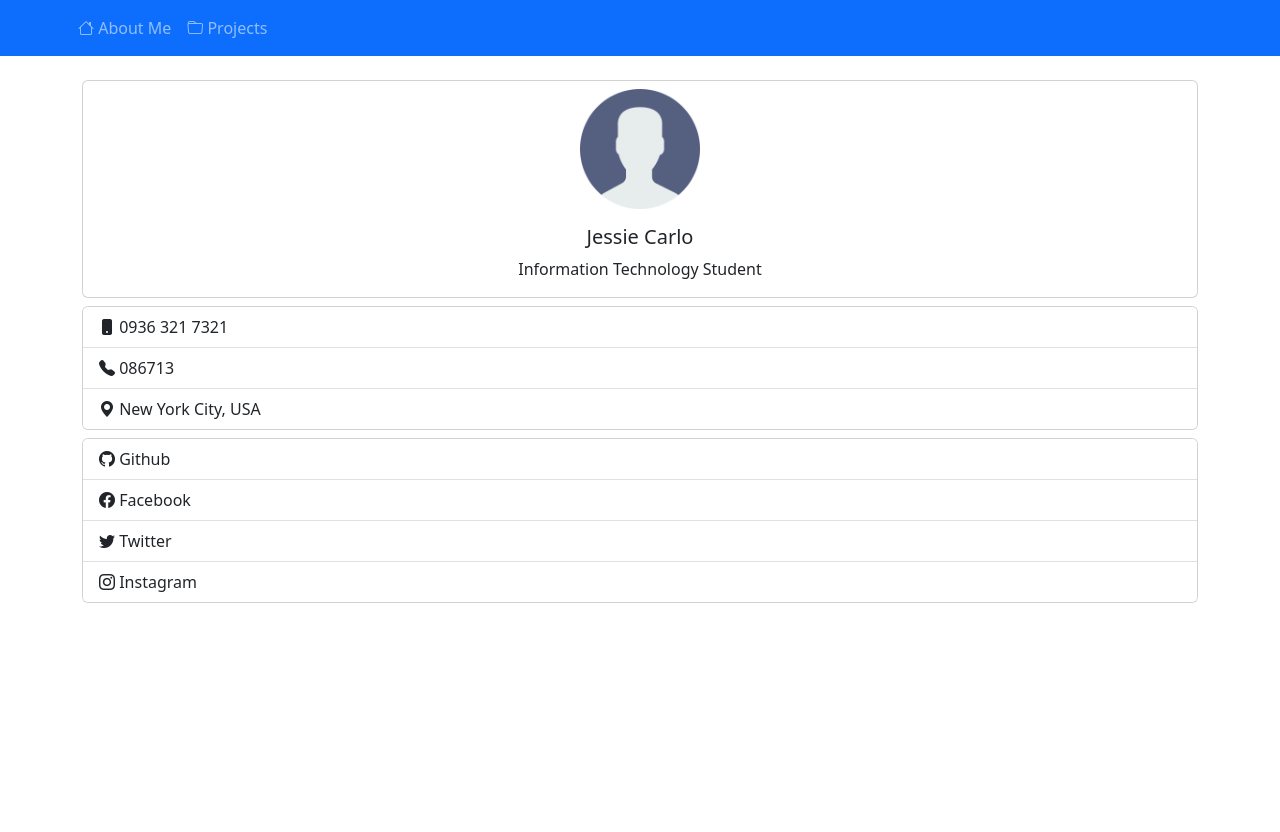
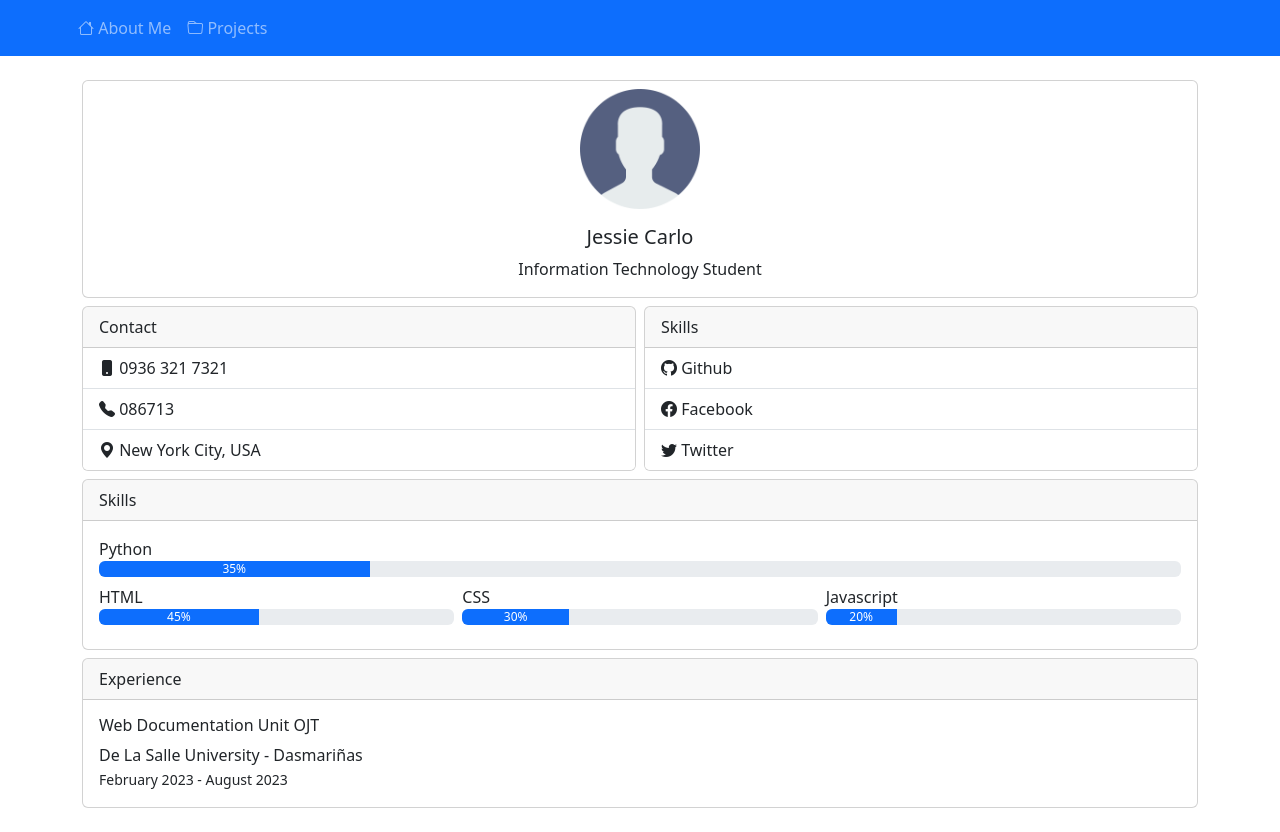
Before and after one commit to jessiecarlo/jessiecarlo.github.io, a plain HTML site: page index.html in a window 1280 px wide. Before the commit the page ends 800 px from the top, so only its background shows below. Drawn offline with nearby package versions, Linux system fonts and the light colour scheme.

Commit message:
about me done

```diff
--- a/index.html
+++ b/index.html
@@ -24,7 +24,7 @@
                             <a href="index.html" class="bi bi-house nav-link"> About Me</a>
                         </li>
                         <li class="nav-item">
-                            <a href="#" class="bi bi-folder nav-link"> Projects</a>
+                            <a href="projects.html" class="bi bi-folder nav-link"> Projects</a>
                         </li>
                     </ul>
                 </div>
@@ -39,7 +39,6 @@
 
     <div class="container my-4">
 
-        <!-- row 1 -->
         <div class="row justify-content-center mb-2">
 
             <div class="col-md">
@@ -55,14 +54,30 @@
 
         </div>
 
-        <div class="row justify-content-center mb-2">
+        <div class="row justify-content-center mb-2 g-2">
 
             <div class="col-md">
                 <div class="card">
+                    <div class="card-header">
+                        Contact
+                    </div>
                     <ul class="list-group list-group-flush">
                         <li class="list-group-item"><i class="bi bi-phone-fill"></i> 0936 321 7321</li>
                         <li class="list-group-item"><i class="bi bi-telephone-fill"></i> 086713</li>
                         <li class="list-group-item"><i class="bi bi-geo-alt-fill"></i> New York City, USA</li>
+                    </ul>
+                </div>
+            </div>
+
+            <div class="col-md">
+                <div class="card">
+                    <div class="card-header">
+                        Skills
+                    </div>
+                    <ul class="list-group list-group-flush">
+                        <li class="list-group-item"><i class="bi bi-github"></i> Github</li>
+                        <li class="list-group-item"><i class="bi bi-facebook"></i> Facebook</li>
+                        <li class="list-group-item"><i class="bi bi-twitter"></i> Twitter</li>
                     </ul>
                 </div>
             </div>
@@ -73,13 +88,73 @@
 
             <div class="col-md">
                 <div class="card">
-                    <ul class="list-group list-group-flush">
-                        <li class="list-group-item"><i class="bi bi-github"></i> Github</li>
-                        <li class="list-group-item"><i class="bi bi-facebook"></i> Facebook</li>
-                        <li class="list-group-item"><i class="bi bi-twitter"></i> Twitter</li>
-                        <li class="list-group-item"><i class="bi bi-instagram"></i> Instagram</li>
-                    </ul>
+                    <div class="card-header">
+                        Skills
+                    </div>
+
+                    <div class="card-body">
+
+                        <div class="row mb-2">
+                            <div class="col-md">
+                                Python
+                                <div class="progress" role="progressbar" aria-valuenow="25" aria-valuemin="0" aria-valuemax="100">
+                                    <div class="progress-bar" style="width: 25%">35%</div>
+                                </div>
+                            </div>
+                        </div>
+
+                        <div class="row mb-2 g-2">
+
+                            <div class="col-md">
+                                HTML
+                                <div class="progress" role="progressbar" aria-valuenow="25" aria-valuemin="0" aria-valuemax="100">
+                                    <div class="progress-bar" style="width: 45%">45%</div>
+                                </div>
+
+                            </div>
+
+                            <div class="col-md">
+                                CSS
+                                <div class="progress" role="progressbar" aria-valuenow="25" aria-valuemin="0" aria-valuemax="100">
+                                    <div class="progress-bar" style="width: 30%">30%</div>
+                                </div>
+                            </div>
+
+                            <div class="col-md">
+                                Javascript
+                                <div class="progress" role="progressbar" aria-valuenow="25" aria-valuemin="0" aria-valuemax="100">
+                                    <div class="progress-bar" style="width: 20%">20%</div>
+                                </div>
+                            </div>
+
+                        </div>
+
+                    </div>
+
                 </div>
+            </div>
+
+
+        </div>
+
+        <div class="row justify-content-center mb-2">
+
+            <div class="col-md">
+
+                <div class="card">
+                    <div class="card-header">
+                        Experience
+                    </div>
+
+                    <div class="card-body">
+
+                        <h6>Web Documentation Unit OJT</h6>
+                        <span>De La Salle University - Dasmariñas</span><br>
+                        <small>February 2023 - August 2023</small>
+
+                    </div>
+                </div>
+
             </div>
 
         </div>
```
Also changed, not shown: projects.html (added, +53 -0 lines).
